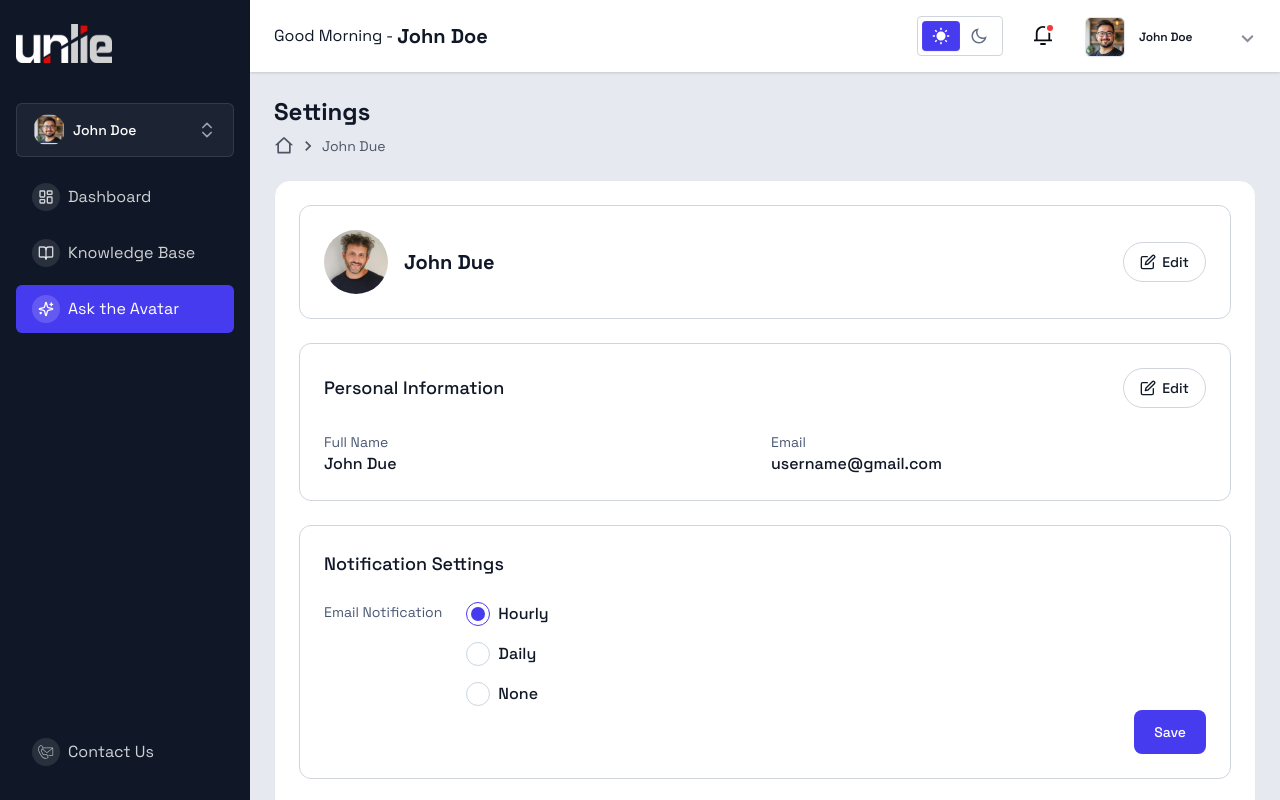
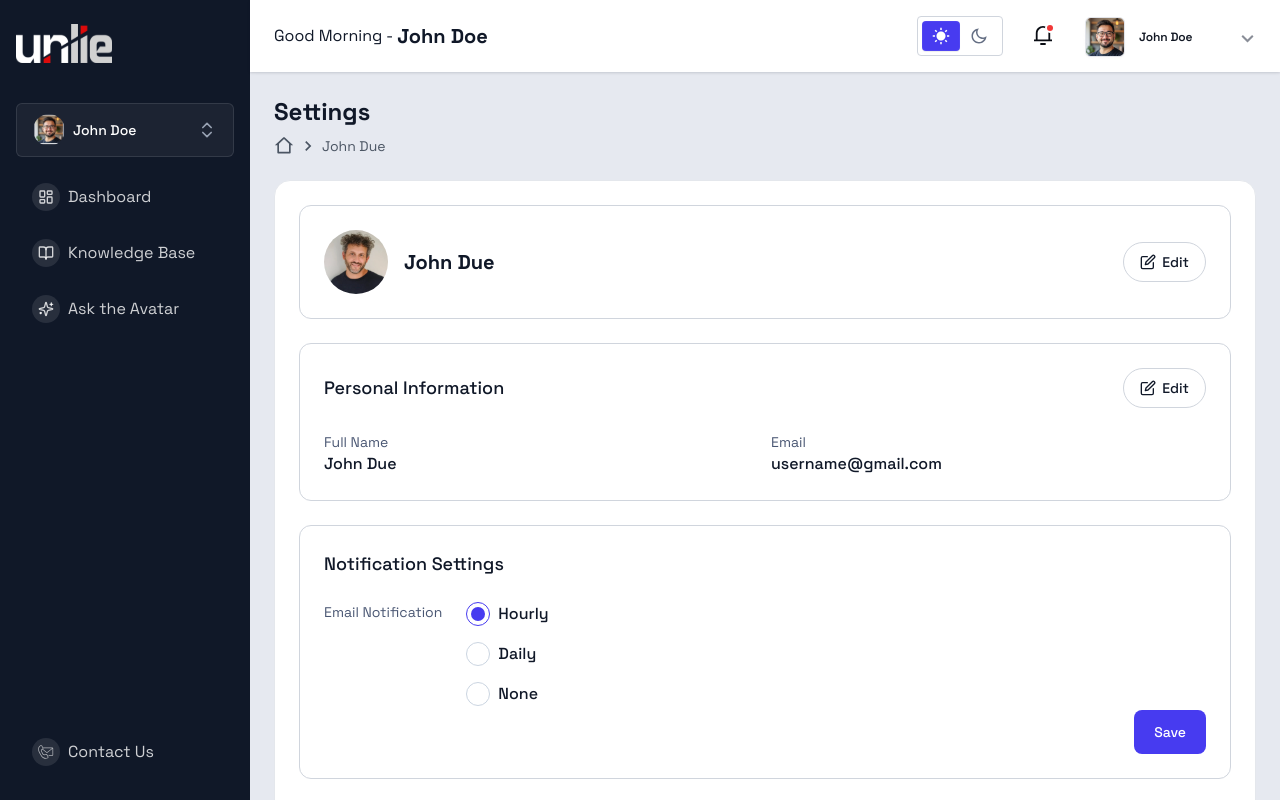
Before and after one commit to nur-it/react-un-lion-dashboard, a React (Vite) app: page /setting in a window 1280 px wide. Built offline with nearby package versions, Linux system fonts and the light colour scheme.

Commit message:
update Ask the Avatar menu item href from /setting to /ask-avatar

```diff
--- a/src/data/sidebar.data.js
+++ b/src/data/sidebar.data.js
@@ -12,7 +12,7 @@ export const menuItems = {
     },
     {
       label: "Ask the Avatar",
-      href: "/setting",
+      href: "/ask-avatar",
       icon: StarsIcon,
       notify: 4,
     },
```
